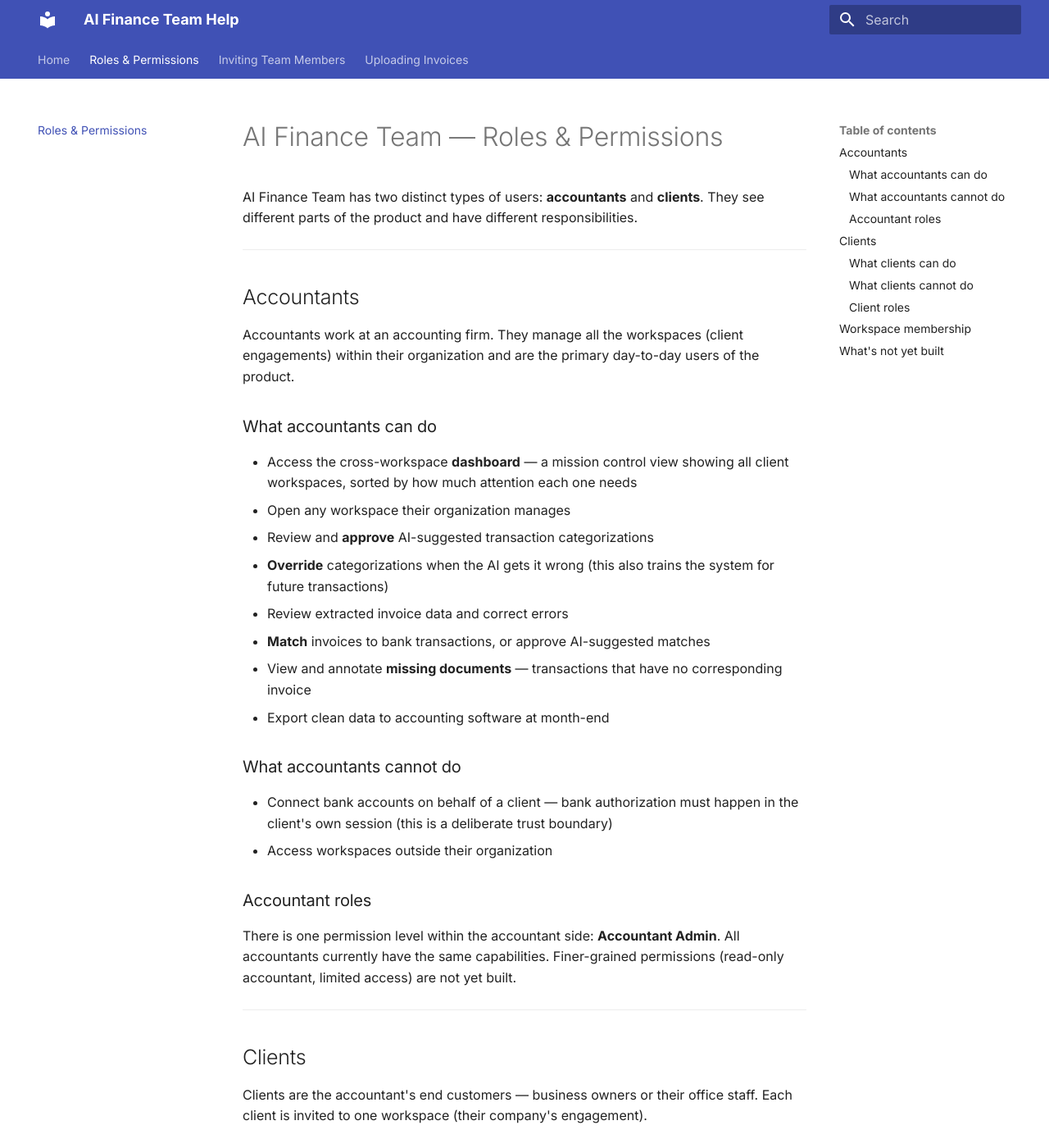
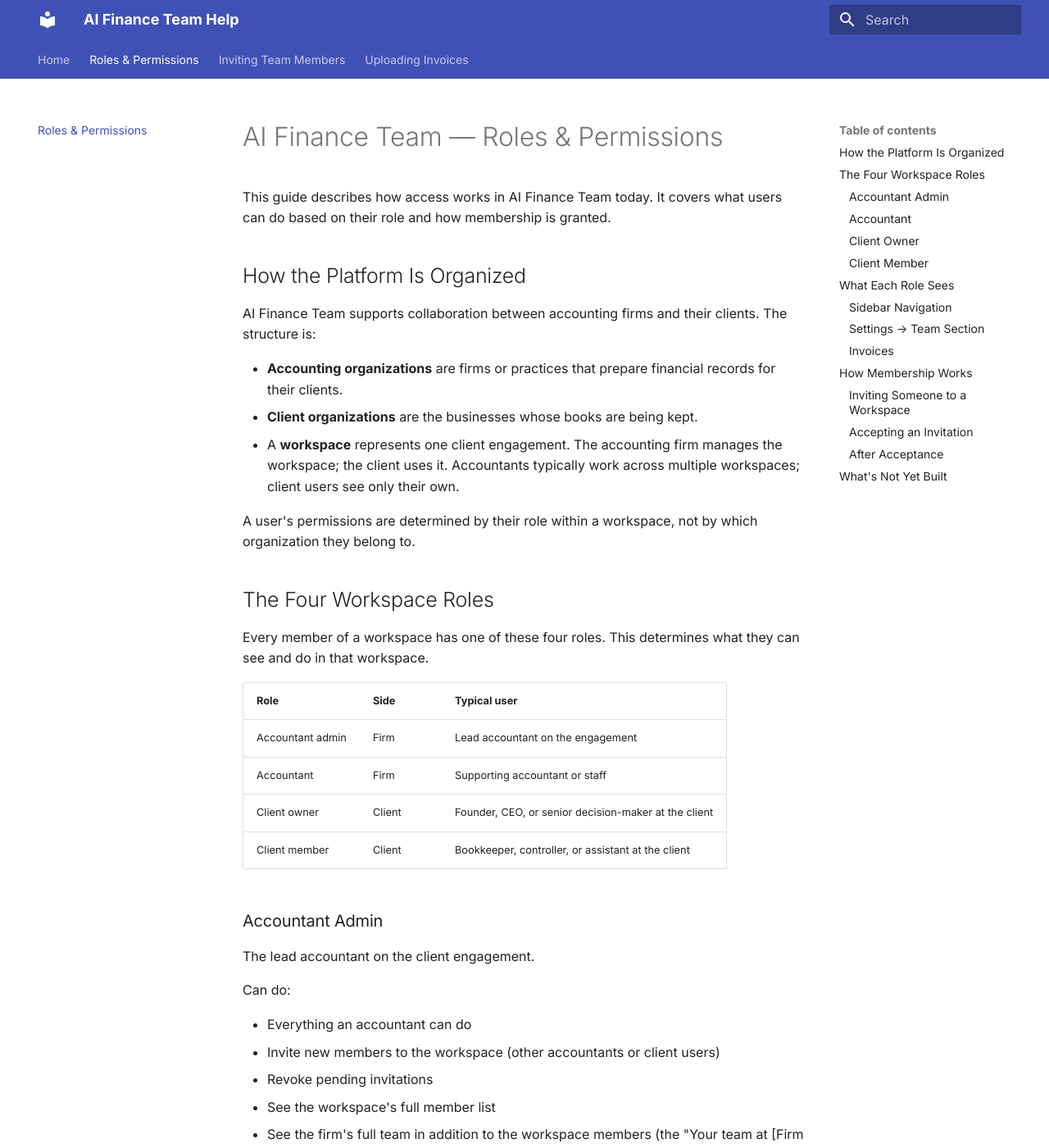
Before and after one commit to AIFT-app/aift-help, an MkDocs documentation site: the page built from docs/roles-and-permissions.md, in a window 1280 px wide and 1400 px high. Shown: the whole window at 82% size. Built offline with MkDocs 1.6.1 and Material for MkDocs 9.7.7, drawn with Linux system fonts in a browser that asks for light colours; some of the changed text lies outside the part shown.

Commit message:
docs: replace generated roles content with authoritative version
Co-Authored-By: Claude Sonnet 4.6 <noreply@anthropic.com>

```diff
--- a/docs/roles-and-permissions.md
+++ b/docs/roles-and-permissions.md
@@ -1,81 +1,177 @@
 # AI Finance Team — Roles & Permissions
 
-AI Finance Team has two distinct types of users: **accountants** and **clients**. They see different parts of the product and have different responsibilities.
+This guide describes how access works in AI Finance Team today. It covers what users can do based on their role and how membership is granted.
+
+## How the Platform Is Organized
+
+AI Finance Team supports collaboration between accounting firms and their clients. The structure is:
+
+- **Accounting organizations** are firms or practices that prepare financial records for their clients.
+- **Client organizations** are the businesses whose books are being kept.
+- A **workspace** represents one client engagement. The accounting firm manages the workspace; the client uses it. Accountants typically work across multiple workspaces; client users see only their own.
+
+A user's permissions are determined by their role within a workspace, not by which organization they belong to.
+
+## The Four Workspace Roles
+
+Every member of a workspace has one of these four roles. This determines what they can see and do in that workspace.
+
+| Role | Side | Typical user |
+|---|---|---|
+| Accountant admin | Firm | Lead accountant on the engagement |
+| Accountant | Firm | Supporting accountant or staff |
+| Client owner | Client | Founder, CEO, or senior decision-maker at the client |
+| Client member | Client | Bookkeeper, controller, or assistant at the client |
+
+### Accountant Admin
+
+The lead accountant on the client engagement.
+
+Can do:
+
+- Everything an accountant can do
+- Invite new members to the workspace (other accountants or client users)
+- Revoke pending invitations
+- See the workspace's full member list
+- See the firm's full team in addition to the workspace members (the "Your team at [Firm Name]" section in workspace settings)
+
+### Accountant
+
+A supporting accountant from the firm.
+
+Can do:
+
+- View the workspace dashboard, invoices, bank transactions, closing, and reports
+- Upload invoices on behalf of the client
+- Edit invoice headers (direction, entity, counterparty)
+- Edit invoice line item categories
+- Approve or override AI-generated categorizations
+- Match invoices to bank transactions
+- Add internal notes on transactions (visible only to accountants)
+- Access bank transaction details
+
+Cannot:
+
+- Invite or remove workspace members
+- See the firm's full team list (only sees members of this specific workspace)
+
+### Client Owner
+
+The senior person at the client company.
+
+Can do:
+
+- See the workspace dashboard and invoices
+- Upload invoices and receipts
+- View the workspace member list
+- Invite other client users to join the workspace as client members
+
+Cannot:
+
+- Edit invoice headers or line item categories
+- Access bank transactions
+- See accountant-only notes
+- Access closing or reports
+- Invite accountants
+
+### Client Member
+
+Other users at the client company who interact with the platform.
+
+Can do:
+
+- See the workspace dashboard and invoices
+- Upload invoices and receipts
+- View the workspace member list
+
+Cannot:
+
+- Edit invoice headers or line item categories
+- Access bank transactions
+- See accountant-only notes
+- Access closing or reports
+- Invite anyone
+
+## What Each Role Sees
+
+### Sidebar Navigation
+
+| Section | Accountant admin | Accountant | Client owner | Client member |
+|---|---|---|---|---|
+| Home | ✓ | ✓ | ✓ | ✓ |
+| Invoices | ✓ | ✓ | ✓ | ✓ |
+| Bank transactions | ✓ | ✓ | — | — |
+| Closing | ✓ | ✓ | — | — |
+| Reports | ✓ | ✓ | — | — |
+| Settings | ✓ | ✓ | ✓ | ✓ |
+
+### Settings → Team Section
+
+| Component | Accountant admin | Accountant | Client owner | Client member |
+|---|---|---|---|---|
+| Workspace members list | ✓ | ✓ | ✓ | ✓ |
+| "Your team at [Firm Name]" section | ✓ | — | — | — |
+| Invite new member form | ✓ | — | ✓ (client roles only) | — |
+| Pending invitations list | ✓ | — | ✓ | — |
+| Revoke pending invitation | ✓ | — | ✓ (own invites) | — |
+
+The client owner's invite form is restricted: they can invite other client members, but cannot invite accountants or other client owners.
+
+### Invoices
+
+| Action | Accountant admin | Accountant | Client owner | Client member |
+|---|---|---|---|---|
+| Upload an invoice | ✓ | ✓ | ✓ | ✓ |
+| View invoice details | ✓ | ✓ | ✓ | ✓ |
+| Edit header (direction, entity, counterparty) | ✓ | ✓ | — | — |
+| Edit line item categories | ✓ | ✓ | — | — |
+
+Clients submit raw documents; accountants do the categorization and verification.
+
+## How Membership Works
+
+### Inviting Someone to a Workspace
+
+An accountant admin or a client owner can send an invitation. The form takes:
+
+- An email address
+- A role to assign on acceptance
+
+The system creates an invitation record and shows the inviter a URL. The inviter shares this URL with the recipient through their own channels (email, chat, etc.). Automated invitation emails are not yet sent by the platform.
+
+The invitation:
+
+- Expires seven days after creation
+- Can be revoked by the inviter at any time before acceptance
+- Is bound to the specific email address provided
+
+### Accepting an Invitation
+
+When the recipient clicks the URL:
+
+- If they're not signed in, they're directed to log in or sign up. The invitation token is preserved through the auth flow.
+- If they sign up, an account is created with the email they enter.
+- If they sign in with a different email than the invitation was sent to, acceptance is blocked with a clear error message.
+- On successful acceptance, they're added to the workspace with the assigned role and redirected to the workspace.
+
+### After Acceptance
+
+A new member sees the workspace immediately. Their role determines what's visible according to the tables above. Their account exists at the platform level, so if they later leave the workspace (or are added to another), their account persists.
+
+## What's Not Yet Built
+
+A few capabilities the data model supports but the user interface doesn't yet expose:
+
+- **Removing existing members from a workspace.** Today, only pending invitations can be revoked. Once someone accepts, removing them requires a database operation by an administrator.
+- **Bank connection management UI.** Bank account data exists but the UI for clients to connect, disconnect, or manage their bank link is not yet built.
+- **Organization-level administration.** Firms can't currently manage their full team from a single page (the "Your team at [Firm Name]" view shows the team but doesn't include add/remove actions yet).
+- **Export to accounting software.** The export feature is not yet built.
+- **Automated invitation emails.** Inviters currently copy and share the accept URL manually.
+- **Approval workflows.** Such as requiring senior approval before an invoice is finalized.
+- **Audit trail.** Visibility into who did what and when.
+
+These are planned but not part of the current release.
 
 ---
 
-## Accountants
-
-Accountants work at an accounting firm. They manage all the workspaces (client engagements) within their organization and are the primary day-to-day users of the product.
-
-### What accountants can do
-
-- Access the cross-workspace **dashboard** — a mission control view showing all client workspaces, sorted by how much attention each one needs
-- Open any workspace their organization manages
-- Review and **approve** AI-suggested transaction categorizations
-- **Override** categorizations when the AI gets it wrong (this also trains the system for future transactions)
-- Review extracted invoice data and correct errors
-- **Match** invoices to bank transactions, or approve AI-suggested matches
-- View and annotate **missing documents** — transactions that have no corresponding invoice
-- Export clean data to accounting software at month-end
-
-### What accountants cannot do
-
-- Connect bank accounts on behalf of a client — bank authorization must happen in the client's own session (this is a deliberate trust boundary)
-- Access workspaces outside their organization
-
-### Accountant roles
-
-There is one permission level within the accountant side: **Accountant Admin**. All accountants currently have the same capabilities. Finer-grained permissions (read-only accountant, limited access) are not yet built.
-
----
-
-## Clients
-
-Clients are the accountant's end customers — business owners or their office staff. Each client is invited to one workspace (their company's engagement).
-
-### What clients can do
-
-- **Upload invoices** — drag and drop PDF or image files, or use the upload button on the dashboard or invoices page
-- View their invoices and the AI-extracted data (counterparty, amounts, dates)
-- See the categorization that accountants have applied — read-only
-- Connect their company's bank accounts via GoCardless (open banking)
-- View a simplified financial overview of their own company
-
-### What clients cannot do
-
-- See other clients' data
-- Override categorizations or approve matches — that is the accountant's responsibility
-- Access the cross-workspace dashboard
-
-### Client roles
-
-There is one permission level on the client side: **Client Owner**. A client owner is the primary contact for their workspace. Multi-user client access (e.g., an accountant at the client company plus a director) is not yet built.
-
----
-
-## Workspace membership
-
-Every user is a member of one or more **workspaces**. A workspace represents one client engagement — one company (or group of related companies) being managed.
-
-| | Accountant Admin | Client Owner |
-|---|---|---|
-| Cross-workspace dashboard | Yes | No |
-| Invite new members | Yes | Yes (to their own workspace) |
-| Upload invoices | Yes | Yes |
-| View invoices | Yes | Yes |
-| Categorize / correct | Yes | No |
-| Approve matches | Yes | No |
-| Connect bank accounts | No | Yes |
-| Export to accounting software | Yes | No |
-
----
-
-## What's not yet built
-
-The following are planned but not yet available:
-
-- **Automated invitation emails** — invitations are generated and the link must be shared manually today
-- **Read-only accountant role** — for trainee accountants or auditors who should view but not edit
-- **Multi-user client access** — currently one client owner per workspace
-- **Granular per-feature permissions** — all accountants in an organization currently have identical access
+This represents the platform as it exists today. As features ship, this document gets updated to reflect new capabilities.
```
